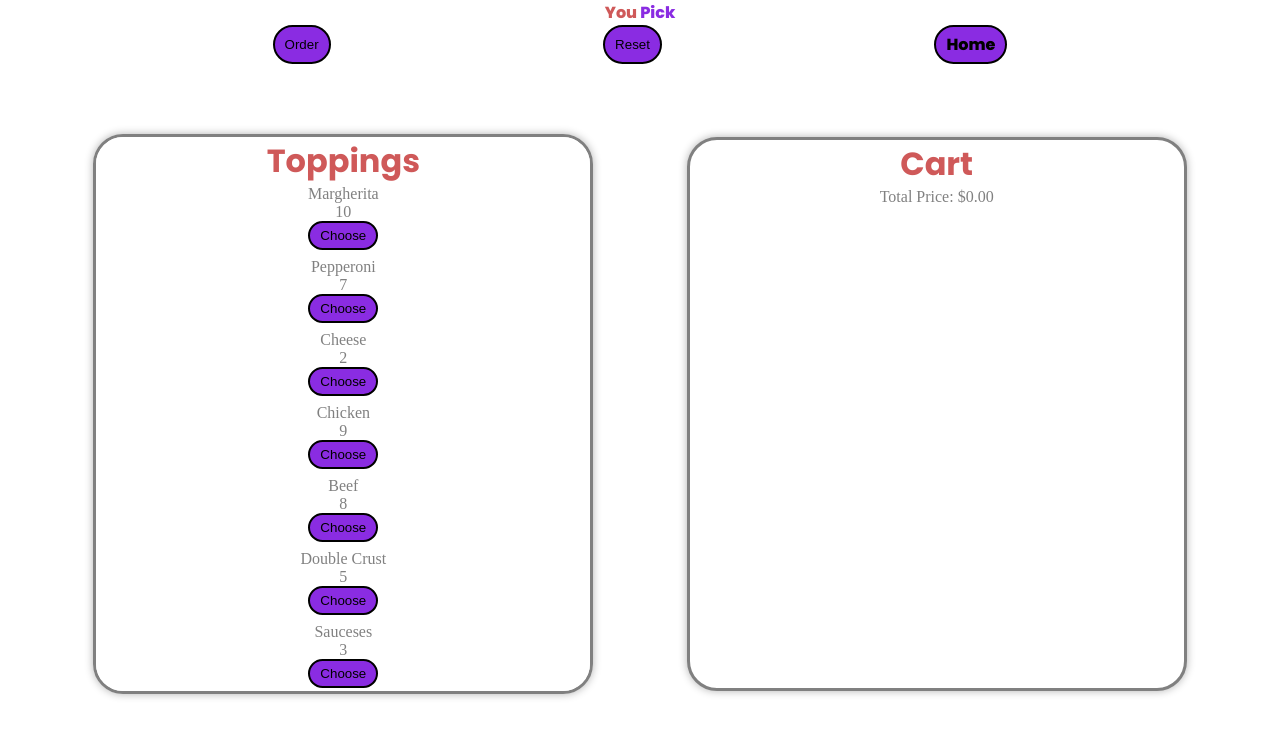
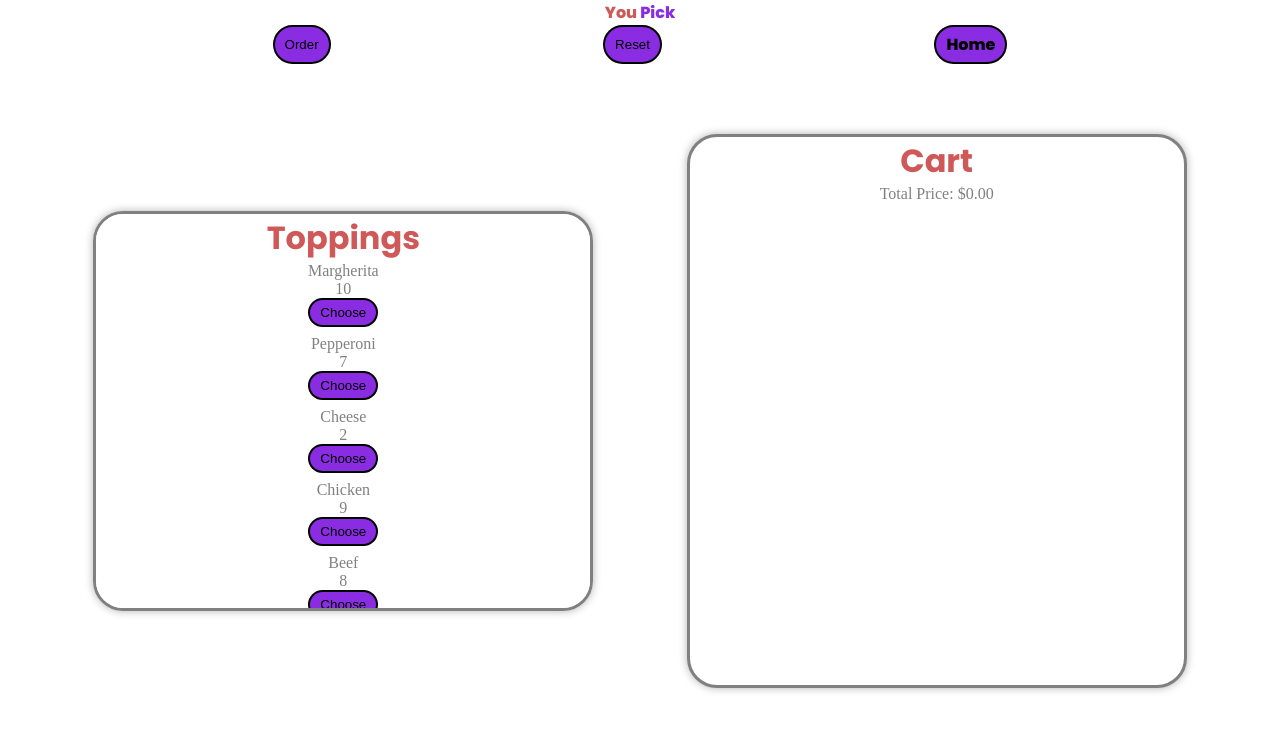
Before and after one commit to jahnathanexantus/react-pizza, a React (Create React App) app in the folder UCF/react-pizza/pizza/: page /menu in a window 1280 px wide. Shown: the top 736 px of the page. Built offline with nearby package versions, Linux system fonts and the light colour scheme.

Commit message:
fixed the topping container in css

```diff
--- a/UCF/react-pizza/pizza/src/pages/menu/menu.css
+++ b/UCF/react-pizza/pizza/src/pages/menu/menu.css
@@ -8,7 +8,7 @@
     border: 3px solid ;
     width: 500px;
     text-align: center;
-    max-height: 70vh;
+    max-height: 50vh;
     overflow-y: auto;
     border-radius: 30px;
     background-color: var(--body-color);
```
